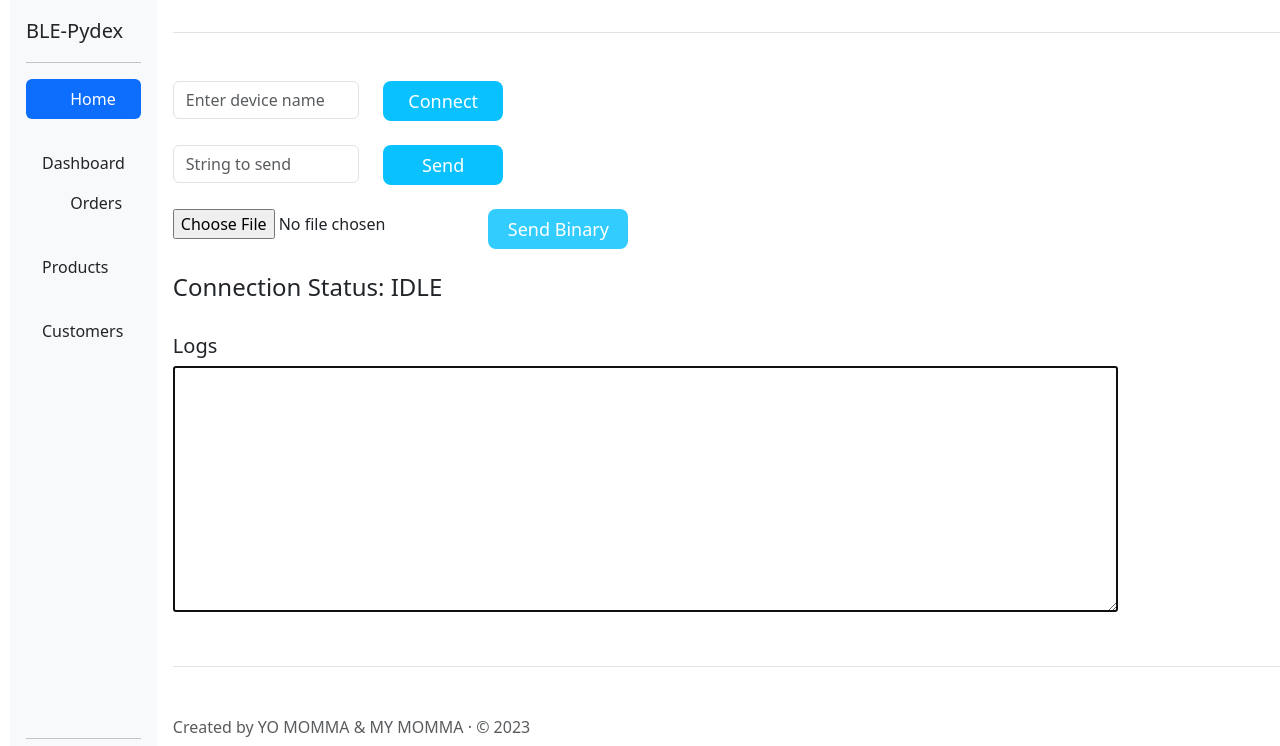
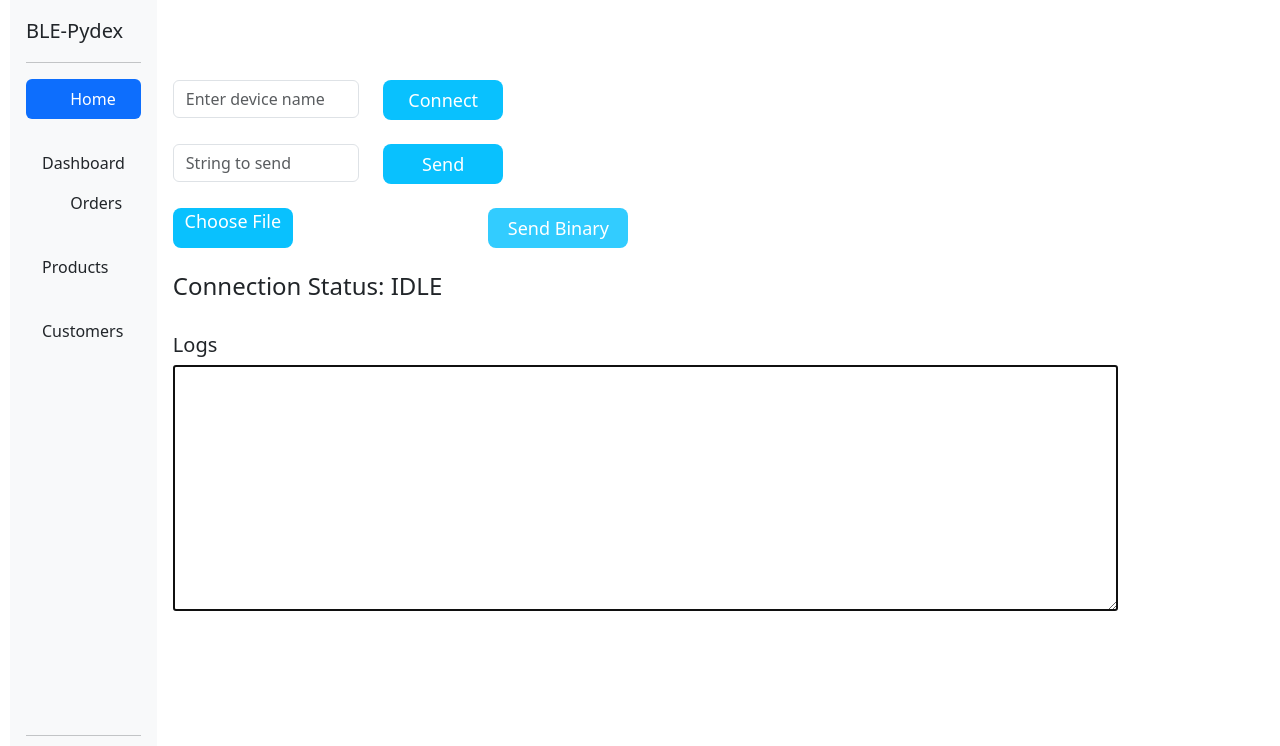
Before and after one commit to mejia-b/BLE-Pydex-WebApp, a plain HTML site: page app/index.html in a window 1280 px wide. Shown: the top 746 px of the page. Drawn offline with nearby package versions, Linux system fonts and the light colour scheme.

Commit message:
changes to sidebar

```diff
--- a/app/index.html
+++ b/app/index.html
@@ -81,9 +81,8 @@
 
 <body>
   <div class="f-container">
-
     <!-- SIDE BAR -->
-    <div id="sidebar" class="d-flex flex-column p-3 bg-light" style="width: 280px;">
+    <div id="sidebar" class="d-flex flex-column flex-shrink p-3 bg-light" style="width: 280px;">
       <!-- LOGO -->
       <a href="https://github.com/EdwinFairchild/BLE-PyDex" class="d-flex align-items-center text-dark text-decoration-none">
         <span class="fs-5">BLE-Pydex</span>
@@ -139,7 +138,7 @@
     </div>
     <!-- MAIN AREA -->
     <div id="main-area" class="col-lg-12 p-3">
-      <header class="d-flex align-items-center pb-3 mb-5 border-bottom">
+      <header class="d-flex align-items-center pb-3 mb-5">
       </header>
       <main>
         <!-- Device Name -->
@@ -165,6 +164,9 @@
         <!-- Send Binary and file chooser -->
         <div class="row">
           <div class="col-3 gy-4">
+            <label for="file-selector" class="button blue center">
+              Choose File
+            </label>
             <input type="file" id="file-selector" >
             <script>
               const fileSelector = document.getElementById('file-selector');
@@ -175,7 +177,7 @@
             </script>
           </div>
           <div class="col-2 gy-4">
-            <button class="button sendBinary" type="button" id="sendBinButton"><span>Send Binary</span></button>
+            <button class="button blue sendBinary" type="button" id="sendBinButton"><span>Send Binary</span></button>
           </div>
         </div>
 
@@ -196,13 +198,11 @@
           <form action="">
             <textarea id='logArea' cols="100" rows="10" autofocus></textarea>
           </form>
-
         </div>
       </main>
 
-      <footer class="pt-5 my-5 text-muted border-top">
-
-        Created by YO MOMMA & MY MOMMA &middot; &copy; 2023
+      <footer class="pt-5 text-muted">
+       BLE-Pydex &middot; &copy; 2023
       </footer>
     </div>
   </div>
--- a/app/styles.css
+++ b/app/styles.css
@@ -1,12 +1,44 @@
-
+html,body {
+  height: 100%;
+  margin: 0;
+  min-height: 100vh;
+  min-height: -webkit-fill-available;
+}
 .f-container{
+  margin: 0;
   padding-left: 10px;
   display: flex;
+
   /* border: solid black; */
 }
 
+#sidebar{
+  height: 100vh;
+  /* border: solid orange; */
+}
+
 #main-area{
+  height: 100vh;
   flex-grow: 1;
   /* border: dashed red; */
-  overflow: hidden;
 }
+
+#main-area > footer{
+  position: sticky;
+  top: 100vh;
+  width: 100%;
+  text-align: center;
+}
+body::-webkit-scrollbar {
+  display: none;
+}
+
+/* Hide scrollbar for IE, Edge and Firefox */
+body{
+  -ms-overflow-style: none; /* IE and Edge */
+  scrollbar-width: none; /* Firefox */
+}
+
+input[type="file"] {
+  display: none;
+}
```
Lines whose indentation alone changed are shown as unchanged.
